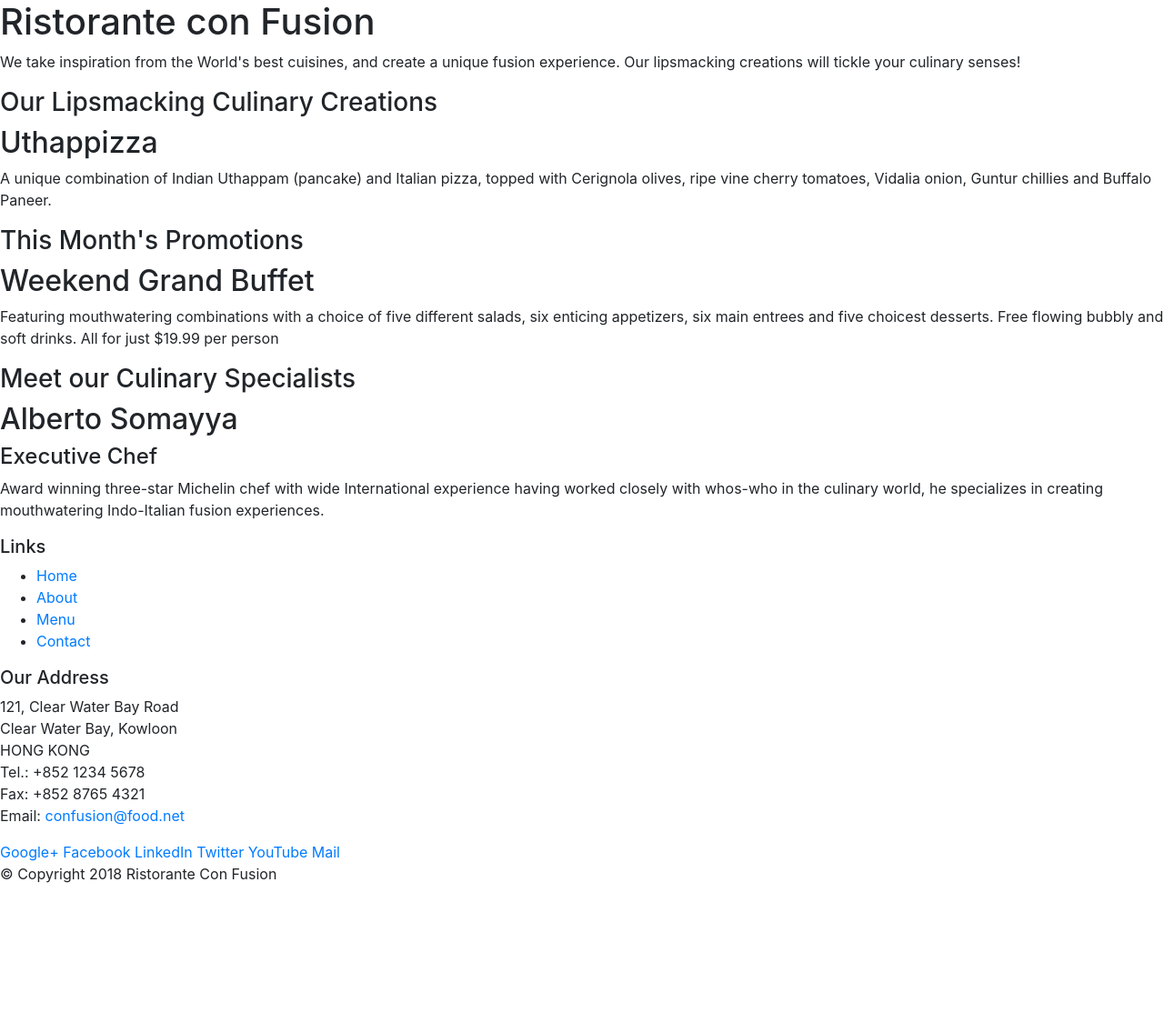
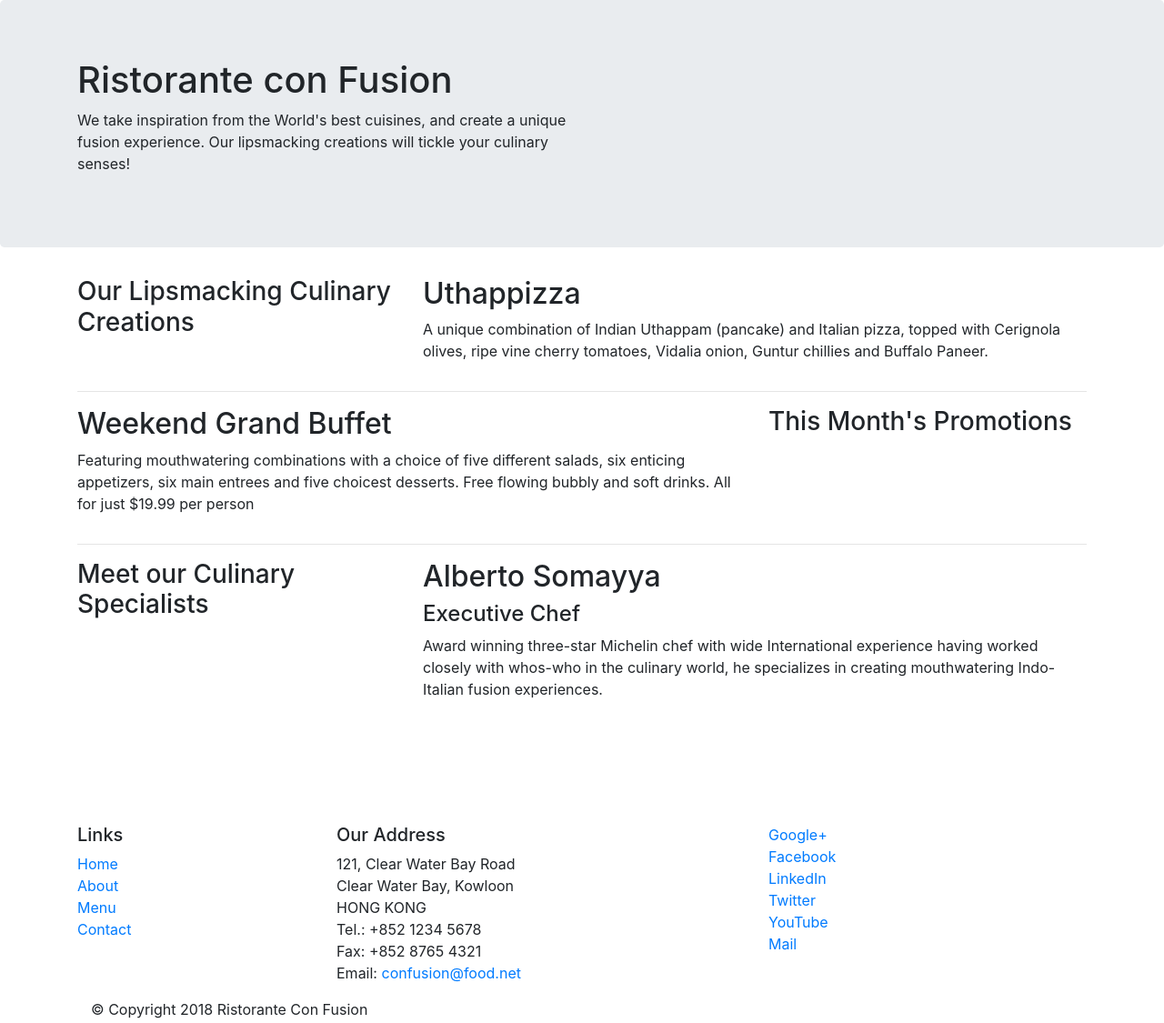
Before and after one commit to anuvn/Fusion, a website: page index.html in a window 1280 px wide. Shown: the whole page at 91% size. Before the commit the page ends 989 px from the top, so only its background shows below. Drawn offline with nearby package versions, Linux system fonts and the light colour scheme.

Commit message:
Bootstrappart1

```diff
--- a/index.html
+++ b/index.html
@@ -14,66 +14,67 @@
 
 <body>
 
-    <header>
-        <div>
-            <div>
-                <div>
+    <header class="jumbotron">
+        <div class="container">
+            <div class="row">
+                <div class="col-12 col-sm-6">
                     <h1>Ristorante con Fusion</h1>
                     <p>We take inspiration from the World's best cuisines, and create a unique fusion experience. Our lipsmacking creations will tickle your culinary senses!</p>
                 </div>
-                <div>
+                <div class="col-12 col-sm">
                 </div>
             </div>
         </div>
     </header>
 
-    <div>
-        <div>
-            <div>
+    <div class="container">
+        <div class="row">
+            <div class="col-12 col-sm-4 sol-md-3">
                 <h3>Our Lipsmacking Culinary Creations</h3>
             </div>
-            <div>
+            <div class="col col-sm col-md">
                 <h2>Uthappizza</h2>
                 <p>A unique combination of Indian Uthappam (pancake) and Italian pizza, topped with Cerignola olives, ripe vine cherry tomatoes, Vidalia onion, Guntur chillies and Buffalo Paneer.</p>
             </div>
-        </div>
+        </div><hr>
 
 
-        <div>
-            <div>
+        <div class="row">
+            <div class="col-12 col-sm-4 order-sm-last sol-md-3">
                 <h3>This Month's Promotions</h3>
             </div>
-            <div>
+            <div class="col col-sm order-sm-first col-md">
                 <h2>Weekend Grand Buffet</h2>
                 <p>Featuring mouthwatering combinations with a choice of five different salads, six enticing appetizers, six main entrees and five choicest desserts. Free flowing bubbly and soft drinks. All for just $19.99 per person </p>
             </div>
-        </div>
+        </div><hr>
 
-        <div>
-            <div>
+        <div class="row">
+            <div class="col-12 col-sm-4 sol-md-3">
                 <h3>Meet our Culinary Specialists</h3>
             </div>
-            <div>
+            <div class="col col-sm col-md">
                 <h2>Alberto Somayya</h2>
                 <h4>Executive Chef</h4>
                 <p>Award winning three-star Michelin chef with wide International experience having worked closely with whos-who in the culinary world, he specializes in creating mouthwatering Indo-Italian fusion experiences. </p>
             </div>
+            <hr>
         </div>
-    </div>
+    </div><br><br><br><br><br>
 
     <footer>
-        <div>
-            <div>
-                <div>
+        <div class="container">
+            <div class="row">
+                <div class="col-3 col-sm-2">
                     <h5>Links</h5>
-                    <ul>
+                    <ul class="list-unstyled">
                         <li><a href="#">Home</a></li>
                         <li><a href="#">About</a></li>
                         <li><a href="#">Menu</a></li>
                         <li><a href="#">Contact</a></li>
                     </ul>
                 </div>
-                <div>
+                <div  class="col-5 offset-1 col-sm-5">
                     <h5>Our Address</h5>
                     <address>
 		              121, Clear Water Bay Road<br>
@@ -85,18 +86,18 @@
 		           </address>
                 </div>
                 <div>
-                    <div>
-                        <a href="http://google.com/+">Google+</a>
-                        <a href="http://www.facebook.com/profile.php?id=">Facebook</a>
-                        <a href="http://www.linkedin.com/in/">LinkedIn</a>
-                        <a href="http://twitter.com/">Twitter</a>
-                        <a href="http://youtube.com/">YouTube</a>
+                    <div class="col-4 col-sm-3">
+                        <a href="http://google.com/+">Google+</a><br>
+                        <a href="http://www.facebook.com/profile.php?id=">Facebook</a><br>
+                        <a href="http://www.linkedin.com/in/">LinkedIn</a><br>
+                        <a href="http://twitter.com/">Twitter</a><br>
+                        <a href="http://youtube.com/">YouTube</a><br>
                         <a href="mailto:">Mail</a>
                     </div>
                 </div>
            </div>
            <div>
-                <div>
+                <div class="col-auto">
                     <p>© Copyright 2018 Ristorante Con Fusion</p>
                 </div>
            </div>
```
